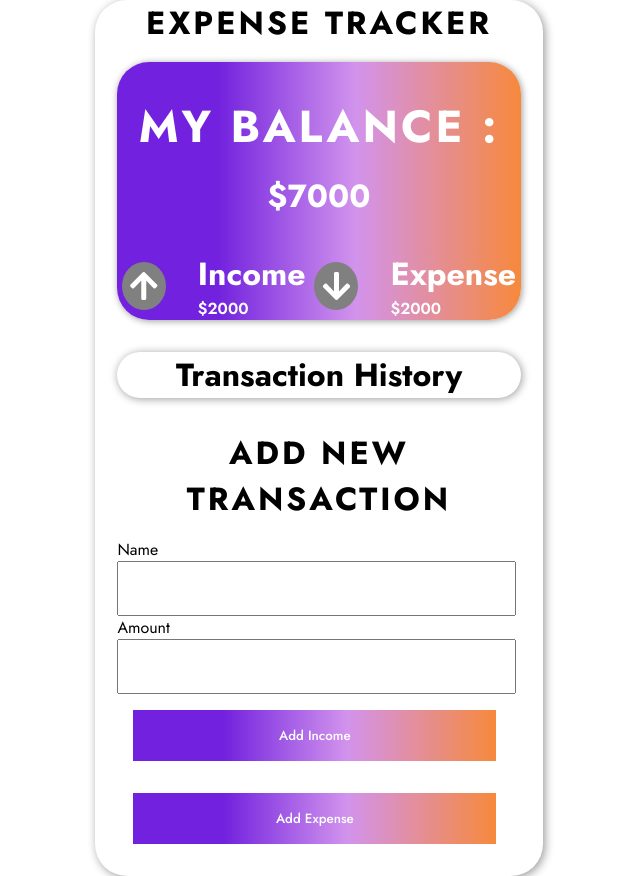
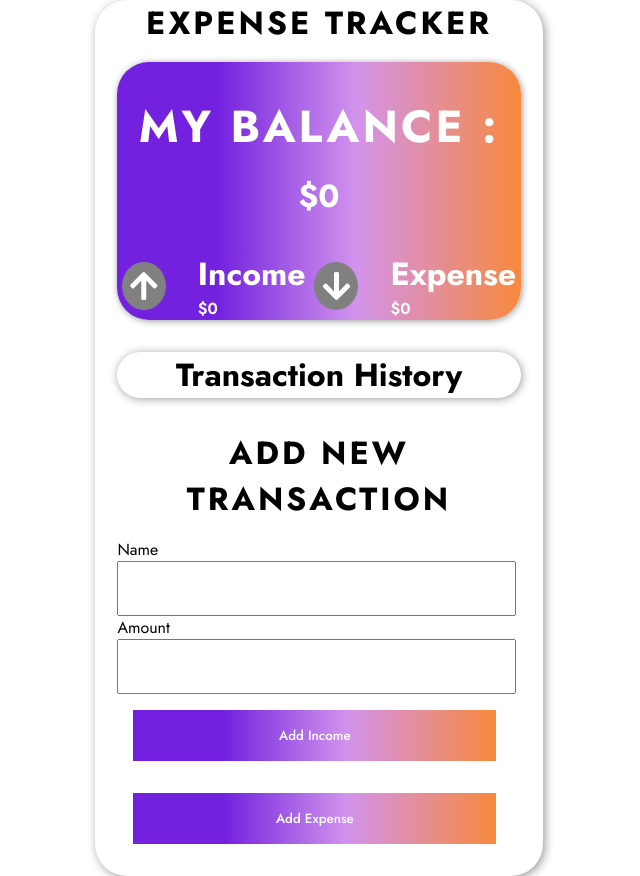
Before and after one commit to abhiChaturvedi2001/Expense-Track, a plain HTML site: page index.html in a window 1280 px wide. Shown: the whole page, without its empty margins (321-961 px from the left). Drawn offline with Linux system fonts and the light colour scheme.

Commit message:
Update index.html

```diff
--- a/index.html
+++ b/index.html
@@ -20,21 +20,21 @@
       <div class="container">
         <div class="main">
           <h1>My balance :</h1>
-          <div id="balance">$7000</div>
+          <div id="balance">$0</div>
         </div>
         <div class="cashflow">
           <div class="Income">
            <i class="fa fa-arrow-up" id="up" ></i>
            <div class="data">
             <h4>Income</h4>
-            <div class="income">$2000</div>
+            <div class="income">$0</div>
            </div>
           </div>
           <div class="Expense">
             <i class="fa fa-arrow-down" id="up" ></i>
            <div class="data">
             <h4>Expense</h4>
-            <div class="expense">$2000</div>
+            <div class="expense">$0</div>
            </div>
           </div>
         </div>
```
